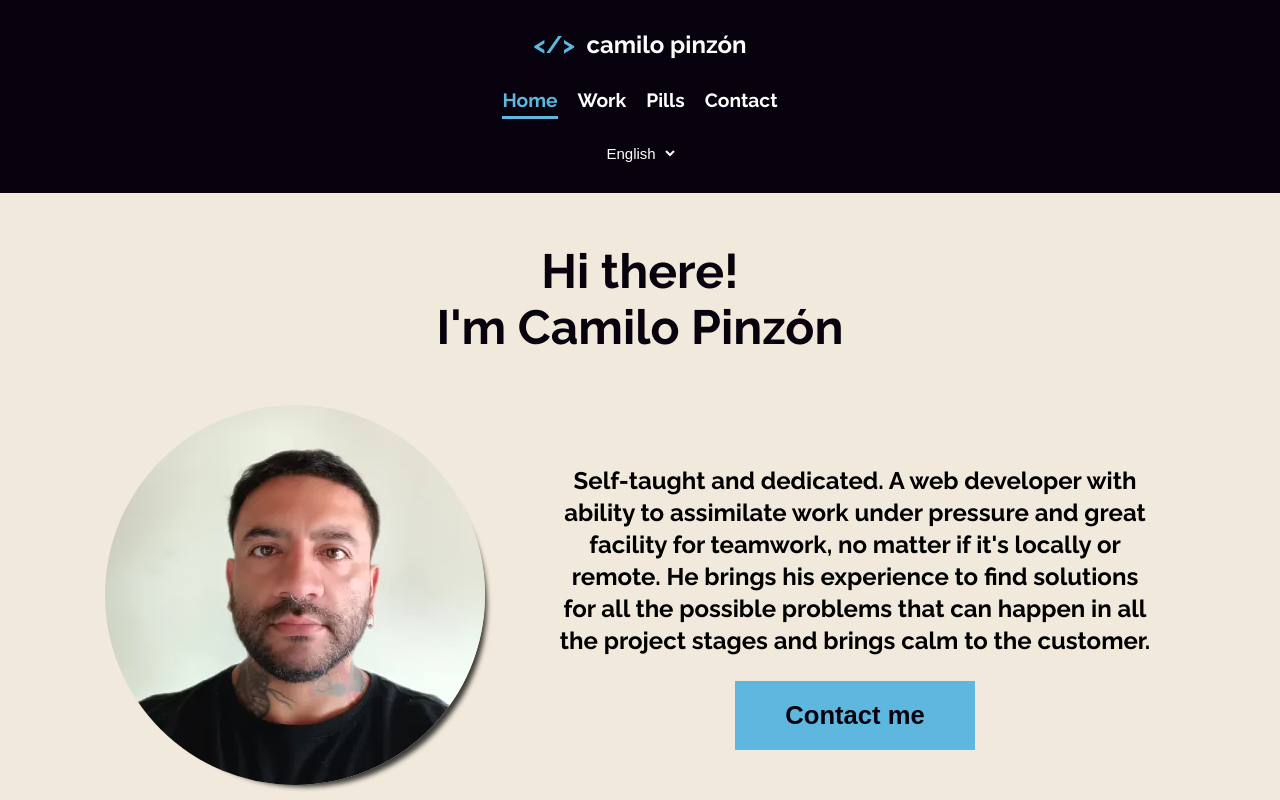
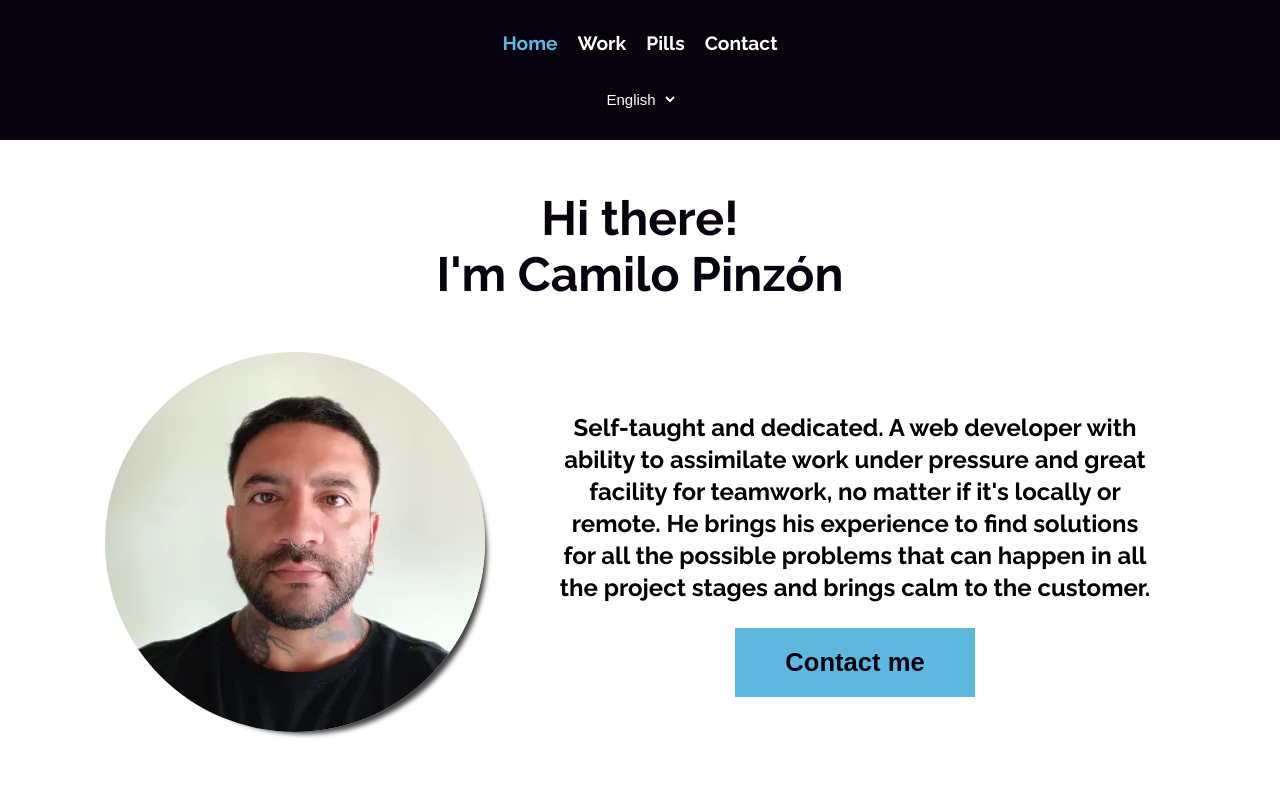
Before and after one commit to CamiloPinzon/pinzon, a React (Create React App) app: page / in a window 1280 px wide. Shown: the top 800 px of the page. Built offline with nearby package versions, Linux system fonts and the light colour scheme.

Commit message:
add sitemap.xml

```diff
--- a/package.json
+++ b/package.json
@@ -11,6 +11,7 @@
     "react": "^18.2.0",
     "react-dom": "^18.2.0",
     "react-i18next": "^13.5.0",
+    "react-icons": "^5.0.1",
     "react-redux": "^8.1.3",
     "react-router-dom": "^6.17.0",
     "react-scripts": "5.0.1",
--- a/src/data/javascript.js
+++ b/src/data/javascript.js
@@ -5,7 +5,7 @@ export const JavascripPillsEn = [
 		preview_content:
 			"What is Javascript engine? How is the JS code interpreted by the computer?",
 		content: `
-		<article><p>Imagine that you're in a country where the people don´t speak any known language. How do you ask someone for any task? Well, this problem exist when you pass any javascript code to the computer, they don't know how to read or interpret it and this is the reason for the Javascript engine, basically the javascript engine it's a translator that convert the javascript code to to machine language to be interpreted.</p>
+		<article><p>Imagine that you're in a country where the people don't speak any known language. How do you ask someone for any task? Well, this problem exist when you pass any javascript code to the computer, they don't know how to read or interpret it and this is the reason for the Javascript engine, basically the javascript engine it's a translator that convert the javascript code to to machine language to be interpreted.</p>
 		<p>Now days exist a lot of js engines some of the most popular are:
 			<ul>
 				<li><a href="https://spidermonkey.dev" rel="noopener" target="_blank">SpiderMonkey</a>: first js engine, developed by Brendan Eich in 1995 when he was working for Netscape, currently this engine is used by firefox</li>
--- a/src/data/react.js
+++ b/src/data/react.js
@@ -4,18 +4,6 @@ export const ReactPillsEn = [
 		title: "First React Pill",
 		preview_content: "<p>This is the <b>First</b> React Content</p>",
 		content: "<p>This is the <b>Main</b> content for the rt-1 pill",
-	},
-	{
-		id: "RT-2",
-		title: "First React Pill",
-		preview_content: "<p>This is the <b>First</b> React Content</p>",
-		content: "<p>This is the <b>Main</b> content for the rt-2 pill",
-	},
-	{
-		id: "RT-3",
-		title: "First React Pill",
-		preview_content: "<p>This is the <b>First</b> React Content</p>",
-		content: "<p>This is the <b>Main</b> content for the rt-3 pill",
 	},
 ];
 
@@ -26,16 +14,4 @@ export const ReactPillsEs = [
 		preview_content: "<p>This is the <b>First</b> React Content</p>",
 		content: "<p>This is the <b>Main</b> content for the rt-1 pill",
 	},
-	{
-		id: "RT-2",
-		title: "First React Pill",
-		preview_content: "<p>This is the <b>First</b> React Content</p>",
-		content: "<p>This is the <b>Main</b> content for the rt-2 pill",
-	},
-	{
-		id: "RT-3",
-		title: "First React Pill",
-		preview_content: "<p>This is the <b>First</b> React Content</p>",
-		content: "<p>This is the <b>Main</b> content for the rt-3 pill",
-	},
 ];
--- a/src/index.scss
+++ b/src/index.scss
@@ -3,7 +3,6 @@ body {
   font-family: 'Raleway', sans-serif;
   -webkit-font-smoothing: antialiased;
   -moz-osx-font-smoothing: grayscale;
-  background-color: #F1E9DB;
 }
 
 code {
--- a/src/routes/home/home-page.component.jsx
+++ b/src/routes/home/home-page.component.jsx
@@ -4,11 +4,11 @@ import SkillsInfo from "../../components/skills-info/skills-info.component";
 
 const HomePage = () => {
 	return (
-		<div className="home-container">
+		<main>
 			<Greeting />
 			<PersonalInfo />
 			<SkillsInfo />
-		</div>
+		</main>
 	);
 };
 
--- a/src/routes/navigation/navigation.component.jsx
+++ b/src/routes/navigation/navigation.component.jsx
@@ -1,4 +1,4 @@
-import { Outlet, NavLink } from "react-router-dom";
+import { Outlet } from "react-router-dom";
 import { useTranslation } from "react-i18next";
 import { useSelector } from "react-redux/es/hooks/useSelector.js";
 
@@ -7,11 +7,15 @@ import { selectIsOpen } from "../../store/alerts/alerts.selector.jsx";
 import LanguageSelector from "../../components/language-selector/language-selector.component.jsx";
 import Footer from "../../components/footer/footer.component";
 
+/*import { FaHome } from "react-icons/fa";
+import { FaCode } from "react-icons/fa6";
+import { CgPill } from "react-icons/cg";
+import { GrContact } from "react-icons/gr";*/
+
 import {
 	NavigationContainer,
+	LinksContainer,
 	LinkItem,
-	Logo,
-	LogoIcon,
 } from "./navigation.styles.jsx";
 
 const Navigation = () => {
@@ -21,18 +25,7 @@ const Navigation = () => {
 		<>
 			{isAlertOpen && <Alerts />}
 			<NavigationContainer role="menu">
-				<Logo>
-					<NavLink to="/" role="menuitem">
-						<LogoIcon>
-							<div>{`<`}</div>
-							<div>{`/`}</div>
-							<div>{`>`}</div>
-						</LogoIcon>
-						&nbsp;&nbsp;
-						<span className="logo-name">camilo pinzón</span>
-					</NavLink>
-				</Logo>
-				<div className="links-container">
+				<LinksContainer>
 					<LinkItem to="/" role="menuitem">
 						{t("nav.home")}
 					</LinkItem>
@@ -45,7 +38,7 @@ const Navigation = () => {
 					<LinkItem to="contact" role="menuitem">
 						{t("nav.contact")}
 					</LinkItem>
-				</div>
+				</LinksContainer>
 				<div className="language-selector-container">
 					<LanguageSelector />
 				</div>
--- a/src/routes/navigation/navigation.styles.jsx
+++ b/src/routes/navigation/navigation.styles.jsx
@@ -5,7 +5,6 @@ import { black, aero } from "../../colors";
 
 export const NavigationContainer = styled.div`
 	background-color: ${black};
-	padding: 30px 50px;
 	margin-bottom: 30px;
 	display: flex;
 	justify-content: center;
@@ -13,36 +12,37 @@ export const NavigationContainer = styled.div`
 	flex-direction: column;
 	align-items: center;
 	gap: 30px;
+	height: 80px;
+	padding: 30px;
 `;
+
+export const LinksContainer = styled.div`
+	display: flex;
+	flex-direction: row;
+	row-gap: 10px;
+`;
+
 export const LinkItem = styled(NavLink)`
+	display: flex;
+	flex-direction: row;
+	column-gap: 10px;
 	margin-inline: 10px;
 	text-decoration: none;
 	font-weight: bold;
 	color: white;
 	padding-bottom: 5px;
 	transition: all 0.2s ease-in;
+	padding-bottom: 3px;
 
-	&.active {
+	&::after {
+		transition: transform 0.3s ease;
+		transform: scaleX(0);
+		transform-origin: 0 0;
+	}
+
+	&.active,
+	&:hover {
 		color: ${aero};
-		border-bottom: 3px solid ${aero};
+		transform: scaleX(1);
 	}
 `;
-
-export const Logo = styled.div`
-	a {
-		display: flex;
-		flex-direction: row;
-		align-items: center;
-		text-decoration: none;
-		color: white;
-		font-weight: bold;
-		font-size: 1.5rem;
-	}
-`;
-
-export const LogoIcon = styled.div`
-	color: ${aero};
-	display: flex;
-	flex-direction: row;
-	align-items: center;
-`;
```
Also changed, not shown: 2 other files (tests, documents, lock files or other folders).
